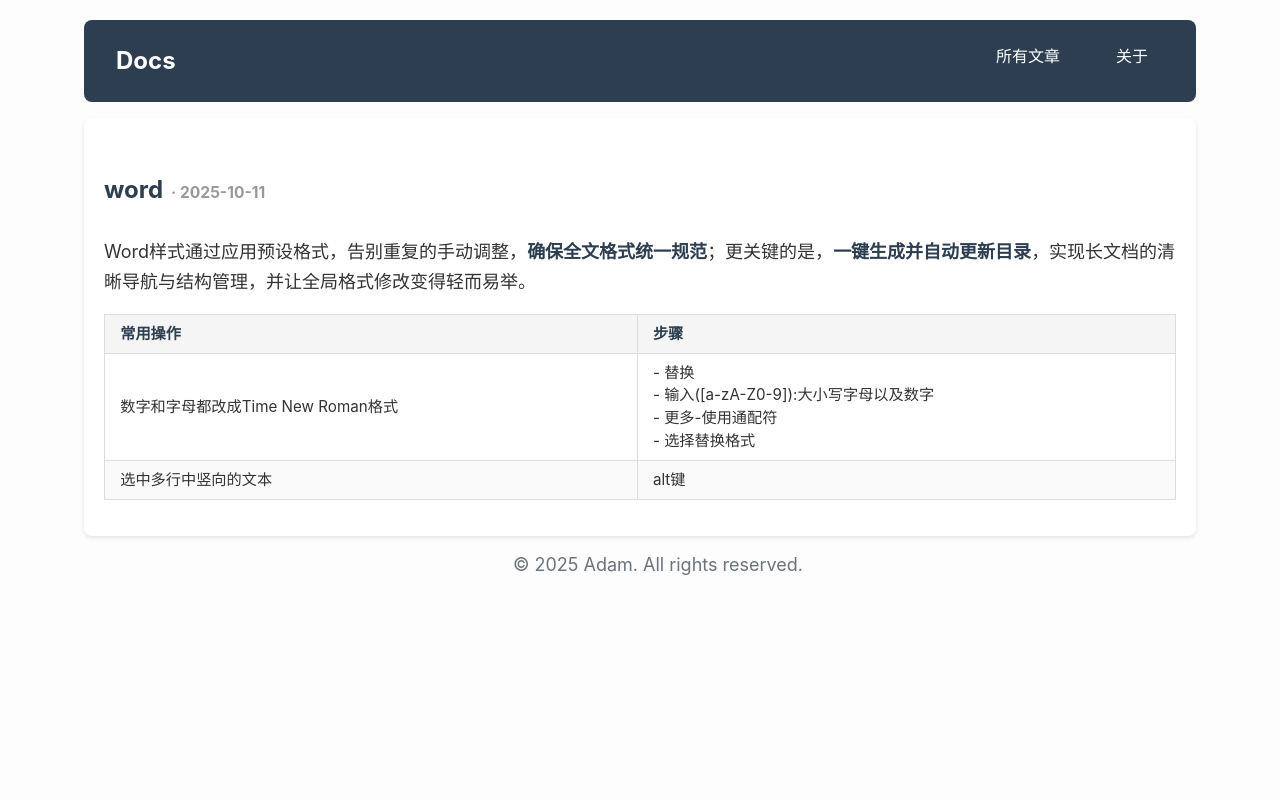
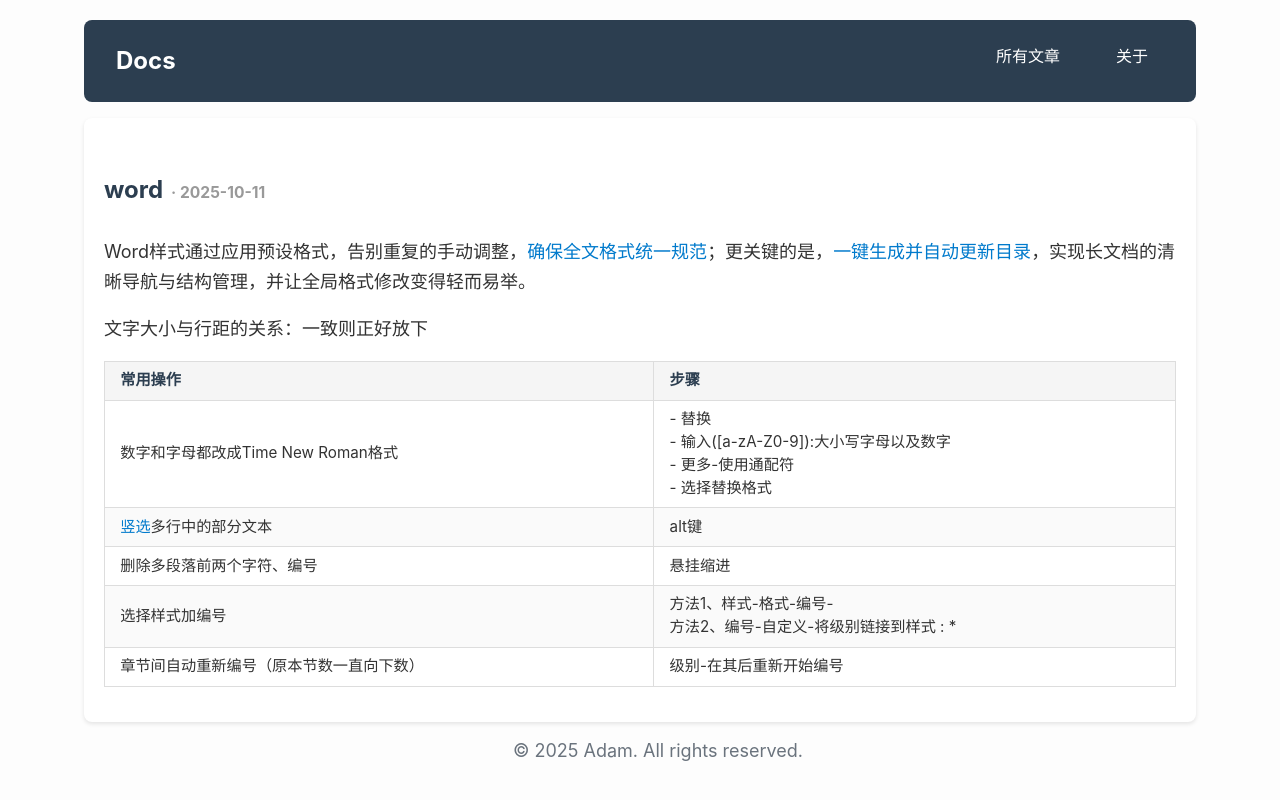
Before and after one commit to lzh210802066/lzh210802066.github.io, a Jekyll site: the page built from _posts/office/2025-10-11-word.md, in a window 1280 px wide. Shown: the top 800 px of the page. Built offline with Jekyll 4.4.1, drawn with Linux system fonts in a browser that asks for light colours; comment, search, counter and statistics services are not loaded.

Commit message:
Update blog content

```diff
--- a/_posts/office/2025-10-11-word.md
+++ b/_posts/office/2025-10-11-word.md
@@ -13,8 +13,12 @@ date: 2025-10-11 # 定义文章发布日期。可用于排序、生成归档、R
 categories: office
 ---
 
-Word样式通过应用预设格式，告别重复的手动调整，**确保全文格式统一规范**；更关键的是，**一键生成并自动更新目录**，实现长文档的清晰导航与结构管理，并让全局格式修改变得轻而易举。
+Word样式通过应用预设格式，告别重复的手动调整，<span style="color:#007acc">确保全文格式统一规范</span>；更关键的是，<span style="color:#007acc">一键生成并自动更新目录</span>，实现长文档的清晰导航与结构管理，并让全局格式修改变得轻而易举。
 
+
+
+
+文字大小与行距的关系：一致则正好放下
 
 
 
@@ -35,10 +39,34 @@ Word样式通过应用预设格式，告别重复的手动调整，**确保全
         </tr>
         <tr>
              <td>
-                  选中多行中竖向的文本
+                  <span style="color:#007acc">竖选</span>多行中的部分文本
              </td>
              <td>
                   alt键
              </td>
         </tr>
+        <tr>
+             <td>
+                  删除多段落前两个字符、编号
+             </td>
+             <td>
+                  悬挂缩进
+             </td>
+        </tr>
+        <tr>
+             <td>
+                  选择样式加编号
+             </td>
+             <td>
+                   方法1、样式-格式-编号-<br>方法2、编号-自定义-将级别链接到样式 : *
+             </td>
+        </tr>
+        <tr>
+             <td>
+                  章节间自动重新编号（原本节数一直向下数）
+             </td>
+             <td>
+                   级别-在其后重新开始编号
+             </td>
+        </tr>
 </table>
```
